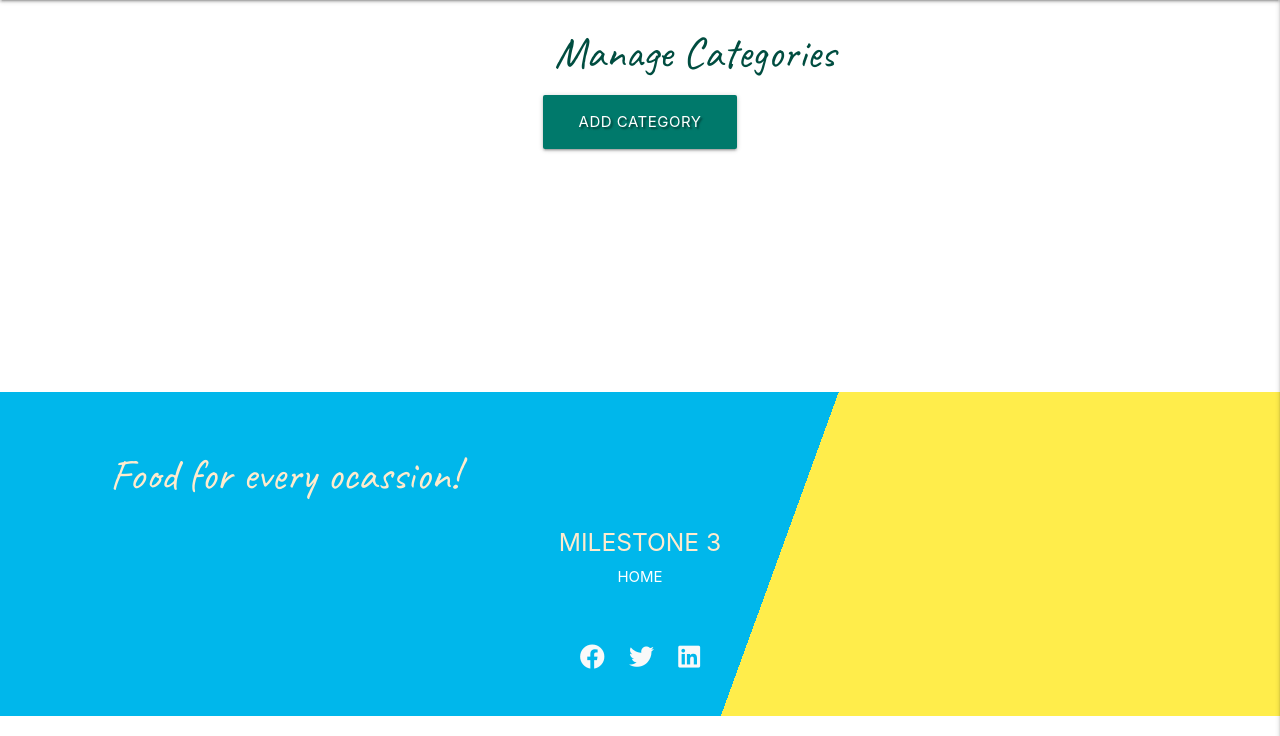
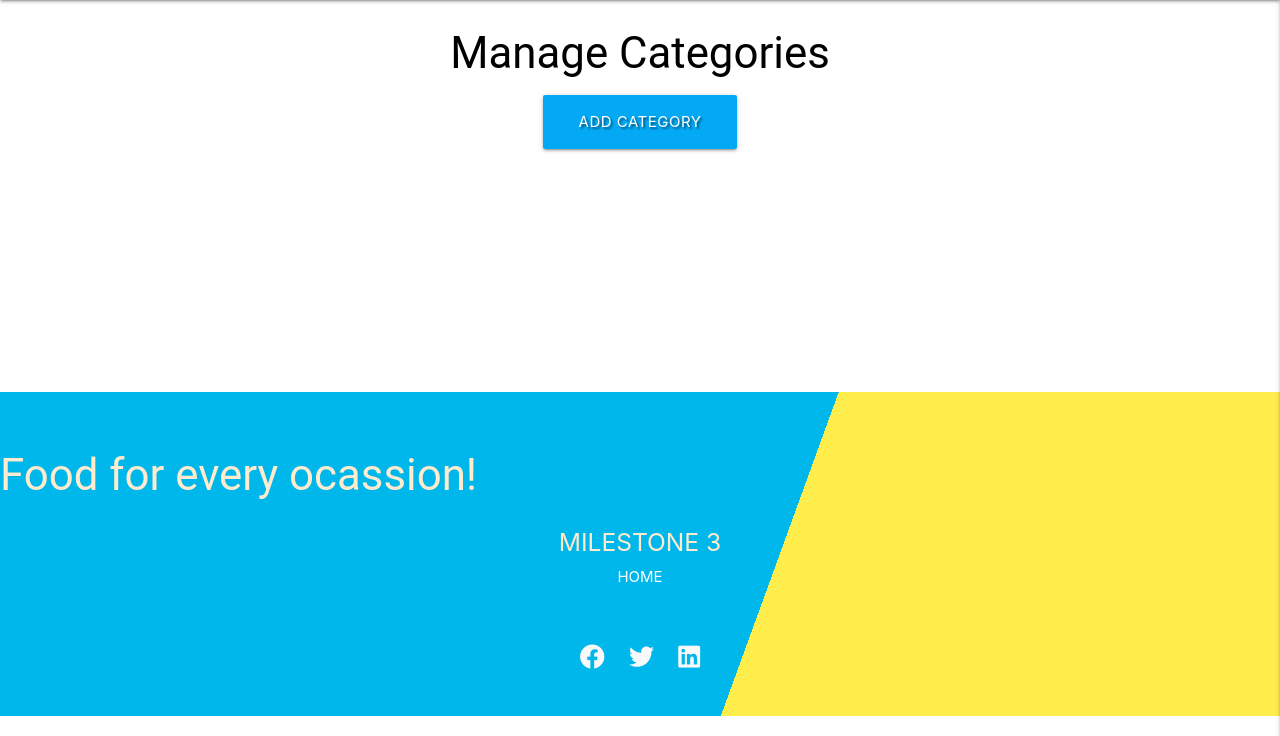
Before and after one commit to Eoinburke/HTML-CSS3-Python-JavaScript, a Flask app: page /get_categories in a window 1280 px wide. Shown: the part 64-800 px from the top of the page. Run offline with Flask 2, Linux system fonts and the light colour scheme; data that the repository does not hold is empty; some libraries are stand-ins or nearby versions; some web fonts are replaced.

Commit message:
Renamed edit_recipe.html and changed color of card titled on category.html

```diff
--- a/app.py
+++ b/app.py
@@ -134,9 +134,8 @@ def add_recipe():
         recipe = {
             "category_name": request.form.get("category_name"),
             "recipe_name": request.form.get("recipe_name"),
-            "recipe_discription": request.form.get("recipe_discription"),
+            "recipe_description": request.form.get("recipe_description"),
             "image_url": request.form.get("image_url"),
-            "created_by": session["user"]
         }
         mongo.db.recipes.insert_one(recipe)
         flash("Recipe Successfully Added")
@@ -154,7 +153,6 @@ def edit_recipe(recipe_id):
             "recipe_description": request.form.get("recipe_description"),
             "recipe_ingredients": request.form.get("recipe_ingredients"),
             "recipe_prep": request.form.get("recipe_prep"),
-            "created_by": session["user"]
         }
 
         mongo.db.recipes.update_one({"_id": ObjectId(recipe_id)}, { "$set": submit })
--- a/static/css/style.css
+++ b/static/css/style.css
@@ -7,8 +7,8 @@
 
 h3 {
     color: black;
-    font-family: 'Caveat', cursive;
-    padding-left: 110px;
+    font-family: 'Roboto', sans-serif;
+    padding: center;
 }
 
 .brand-logo {
--- a/templates/categories.html
+++ b/templates/categories.html
@@ -1,11 +1,11 @@
 {% extends "base.html" %}
 {% block content %}
 
-<h3 class="teal-text text-darken-4 center-align upper-title">Manage Categories</h3>
+<h3 class="dark-text center-align upper-title">Manage Categories</h3>
 
 <div class="row">
     <div class="col s12 center-align">
-        <a href="{{ url_for('add_category') }}" class="btn-large teal darken-2 text-shadow">
+        <a href="{{ url_for('add_category') }}" class="btn-large light-blue text-shadow">
             Add Category <i class="fas fa-plus-sqare right"></i>
         </a>
     </div>
@@ -14,13 +14,13 @@
 <div class="row">
     {% for category in categories %}
     <div class="col s12 m3">
-        <div class="card teal darken-1 text-shadow center-align">
+        <div class="card light-blue text-shadow center-align">
             <div class="card-content white-text">
                 <span class="card-title">{{ category.category_name }}</span>
             </div>
             <div class="card-action">
-                <a href="{{ url_for('edit_category', category_id=category._id) }}" class="btn teal accent-5">Edit</a>
-                <a href="{{ url_for('delete_category', category_id=category._id) }}" class="btn red lighten-1 remove-btn">Remove</a>
+                <a href="{{ url_for('edit_category', category_id=category._id) }}" class="btn light-green accent-5">Edit</a>
+                <a href="{{ url_for('delete_category', category_id=category._id) }}" class="btn red lighten-2 remove-btn">Remove</a>
             </div>
         </div>
     </div>
```
Also changed, not shown: templates/edit_recipe.html (renamed from templates/edit_task.html).
